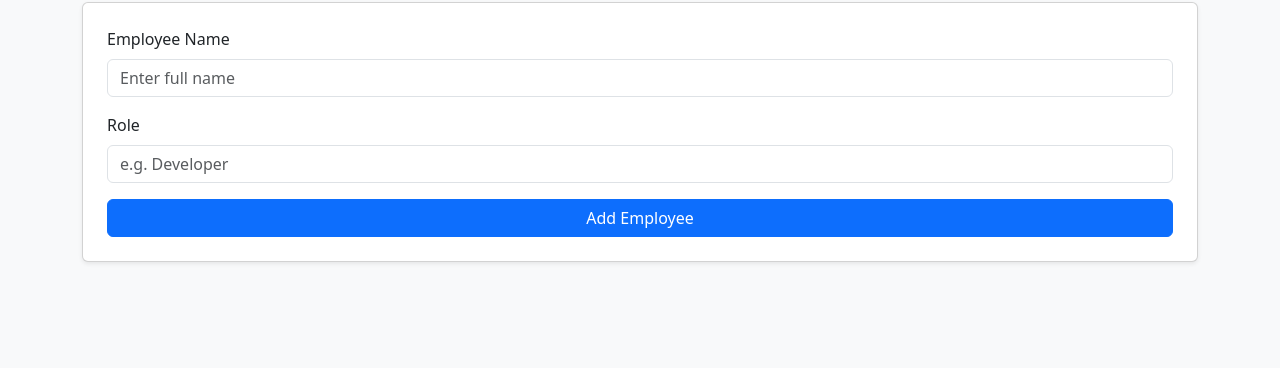
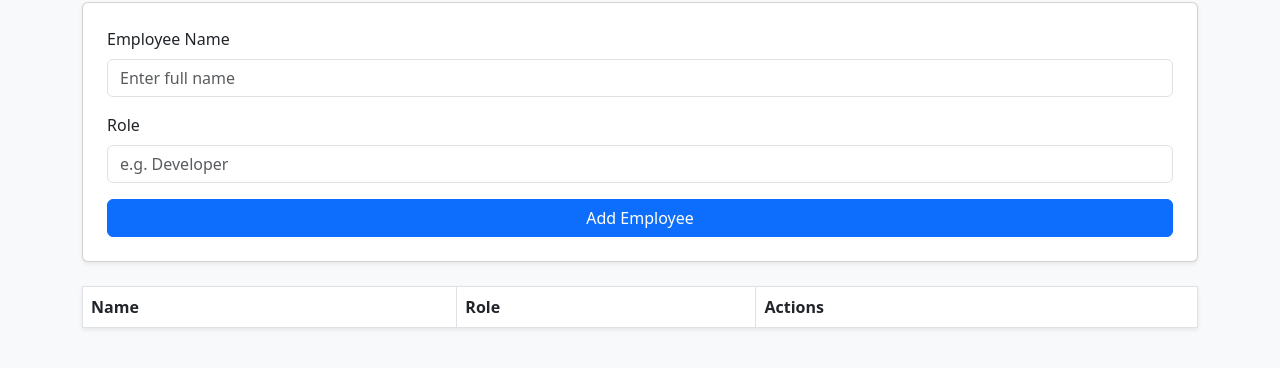
Before and after one commit to Saad982/Resource-Management-System-for-IT-Projects-Ovrlod, a plain HTML site: page frontend/employee.html in a window 1280 px wide. Shown: the part 92-460 px from the top of the page. Drawn offline with nearby package versions, Linux system fonts and the light colour scheme.

Commit message:
Adding Bootstrap table below

```diff
--- a/frontend/employee.html
+++ b/frontend/employee.html
@@ -28,6 +28,22 @@
       <button type="button" class="btn btn-secondary" id="cancelBtn" style="display:none;">Cancel</button>
     </form>
 
+
+    <!-- Employee List -->
+    <table class="table table-bordered bg-white shadow-sm">
+      <thead>
+        <tr>
+          <th>Name</th>
+          <th>Role</th>
+          <th>Actions</th>
+        </tr>
+      </thead>
+      <tbody id="employeeTableBody">
+        <!-- Employees will appear here -->
+      </tbody>
+    </table>
+
+
  </div>
   <script src="https://cdn.jsdelivr.net/npm/bootstrap@5.3.0/dist/js/bootstrap.bundle.min.js"></script>
 </body>
```
